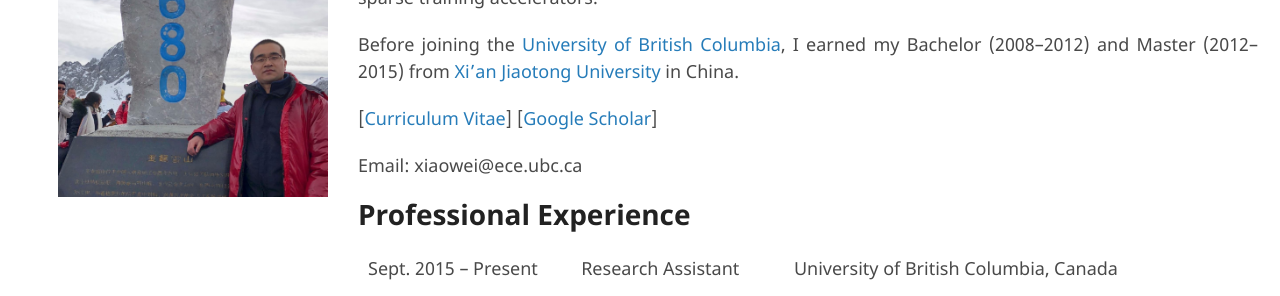
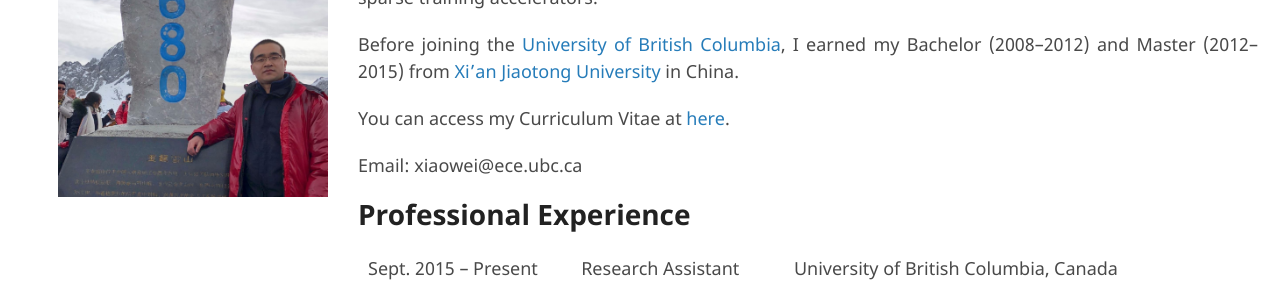
Before and after one commit to ericrxw/xiaoweiren, a Jekyll site: the page built from index.md, in a window 1280 px wide. Shown: the part 182-478 px from the top of the page. Built offline with Jekyll 4.4.1, drawn with Linux system fonts in a browser that asks for light colours; our own code applies the rules of GitHub Pages for plain Markdown files; the repository's description, which GitHub fills in, is left out.

Commit message:
minor change

```diff
--- a/index.md
+++ b/index.md
@@ -2,7 +2,7 @@ I am a Ph.D. student at the [University of British Columbia](http://www.ece.ubc.
 
 Before joining the [University of British Columbia](http://www.ece.ubc.ca), I earned my Bachelor (2008--2012) and Master (2012--2015) from [Xi'an Jiaotong University](http://en.xjtu.edu.cn) in China.
 
-[[Curriculum Vitae](./docs/Xiaowei_Ren_CV.pdf)] [[Google Scholar](https://scholar.google.ca/citations?user=5t92QC0AAAAJ&hl=en)]
+You can access my Curriculum Vitae at [here](./docs/Xiaowei_Ren_CV.pdf).
 
 Email: xiaowei@ece.ubc.ca
 
```
